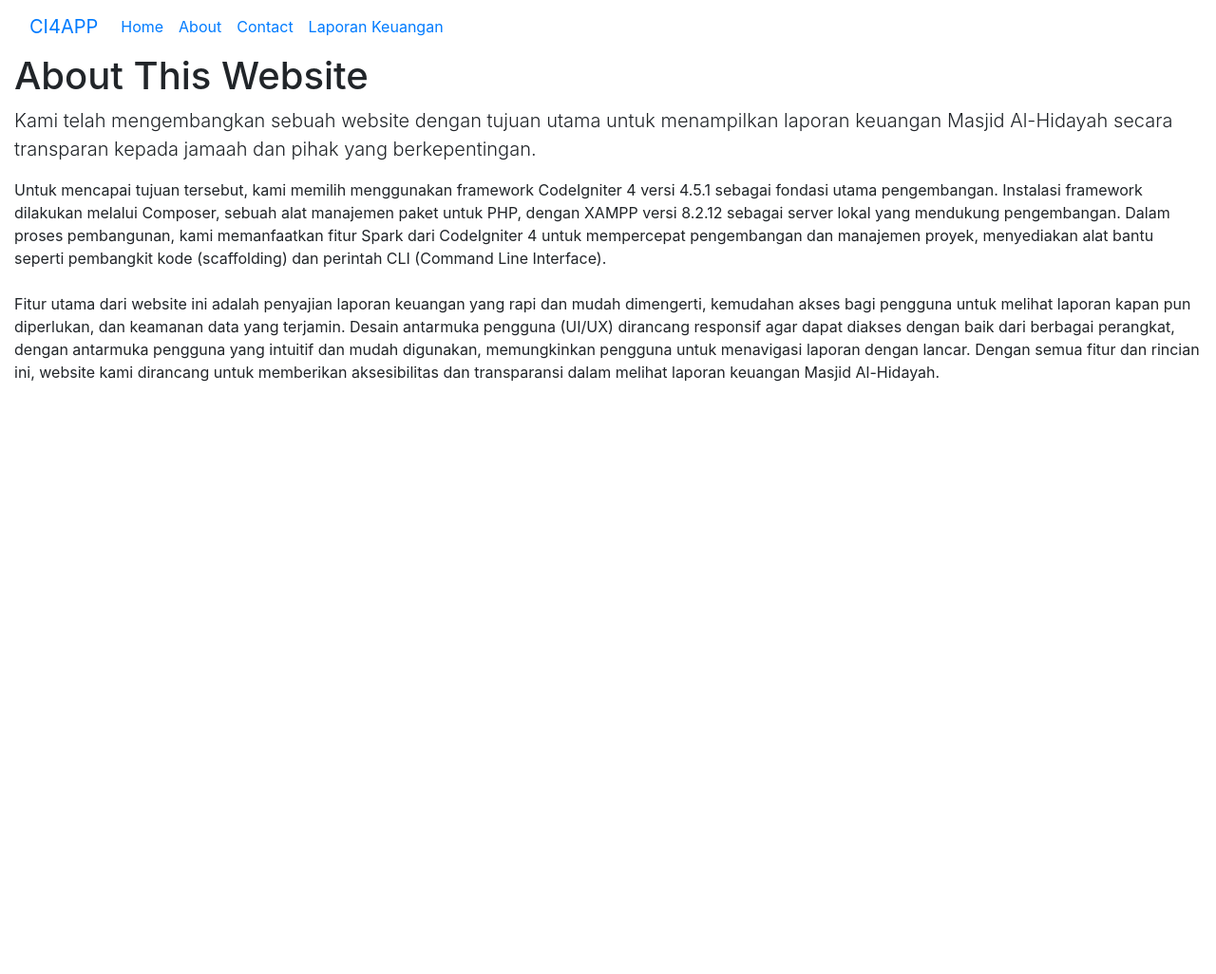
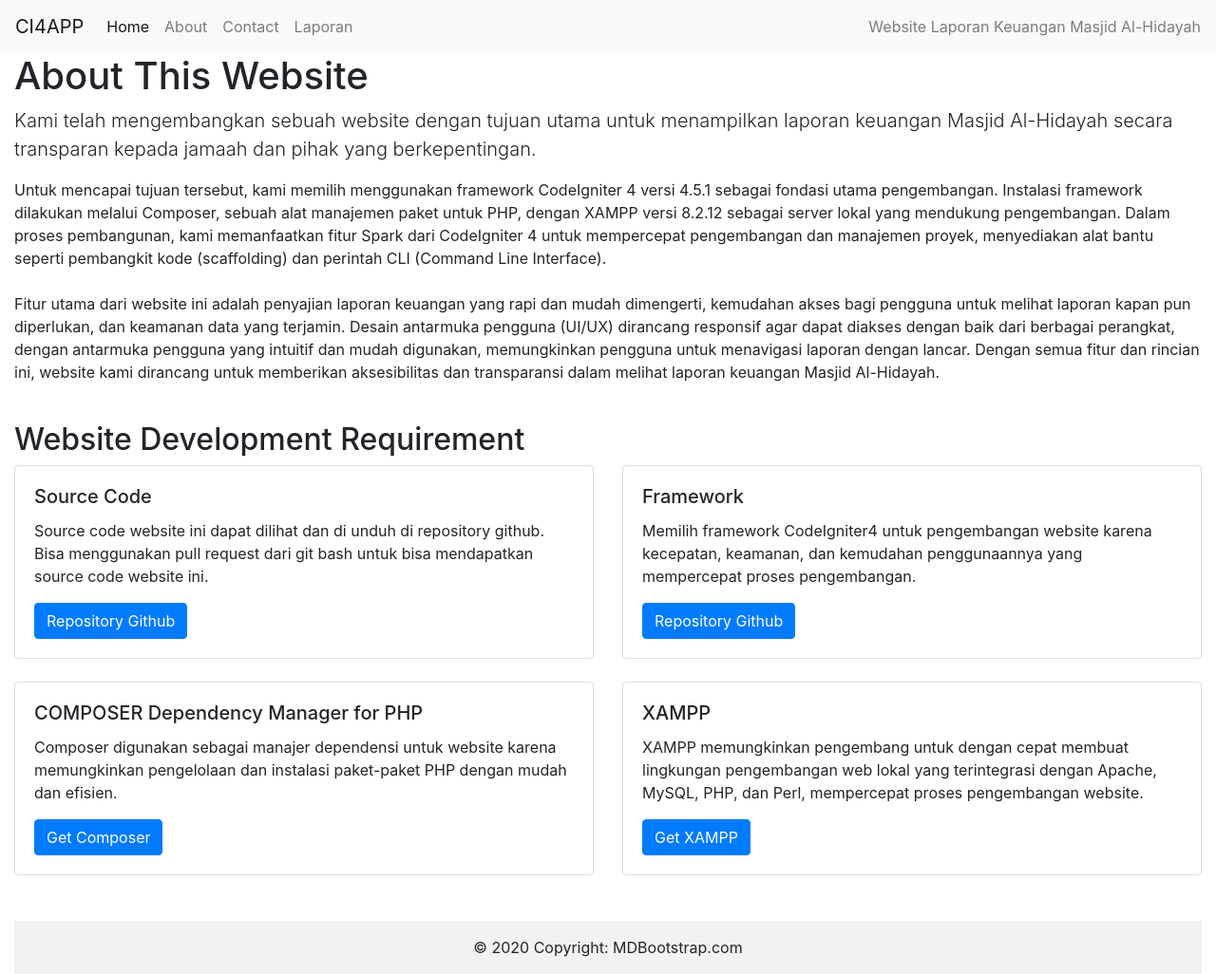
Before and after one commit to ImperFecti/ranMa, a CodeIgniter 4 app: the page made by app/Views/pages/about.php in a window 1280 px wide. Shown: the whole page at 95% size. Before the commit the page ends 402 px from the top, so only its background shows below. Run offline with PHP 8.4 and a stand-in for CodeIgniter, Linux system fonts and the light colour scheme; the template is opened without the code that fills it, so the values that code supplies are empty; some libraries are stand-ins or nearby versions.

Commit message:
Edit navbar and about page

```diff
--- a/app/Views/layout/navbar.php
+++ b/app/Views/layout/navbar.php
@@ -1,16 +1,25 @@
-<nav class="navbar navbar-expand-lg bg-body-tertiary">
-    <div class="container-fluid">
-        <a class="navbar-brand" href="/codeigniter">CI4APP</a>
-        <button class="navbar-toggler" type="button" data-bs-toggle="collapse" data-bs-target="#navbarNavAltMarkup" aria-controls="navbarNavAltMarkup" aria-expanded="false" aria-label="Toggle navigation">
-            <span class="navbar-toggler-icon"></span>
-        </button>
-        <div class="collapse navbar-collapse" id="navbarNavAltMarkup">
-            <div class="navbar-nav">
-                <a class="nav-link active" aria-current="page" href="/">Home</a>
+<nav class="navbar navbar-expand-lg navbar-light bg-light">
+    <a class="navbar-brand" href="/codeigniter">CI4APP</a>
+    <button class="navbar-toggler" type="button" data-toggle="collapse" data-target="#navbarText" aria-controls="navbarText" aria-expanded="false" aria-label="Toggle navigation">
+        <span class="navbar-toggler-icon"></span>
+    </button>
+    <div class="collapse navbar-collapse" id="navbarText">
+        <ul class="navbar-nav mr-auto">
+            <li class="nav-item active">
+                <a class="nav-link" href="/">Home <span class="sr-only">(current)</span></a>
+            </li>
+            <li class="nav-item">
                 <a class="nav-link" href="/about">About</a>
+            </li>
+            <li class="nav-item">
                 <a class="nav-link" href="/contact">Contact</a>
-                <a class="nav-link" href="/laporan">Laporan Keuangan</a>
-            </div>
-        </div>
+            </li>
+            <li class="nav-item">
+                <a class="nav-link" href="/laporan">Laporan</a>
+            </li>
+        </ul>
+        <span class="navbar-text">
+            Website Laporan Keuangan Masjid Al-Hidayah
+        </span>
     </div>
 </nav>
--- a/app/Views/layout/template.php
+++ b/app/Views/layout/template.php
@@ -32,6 +32,20 @@
     <script src="https://cdn.jsdelivr.net/npm/popper.js@1.16.1/dist/umd/popper.min.js" integrity="sha384-9/reFTGAW83EW2RDu2S0VKaIzap3H66lZH81PoYlFhbGU+6BZp6G7niu735Sk7lN" crossorigin="anonymous"></script>
     <script src="https://cdn.jsdelivr.net/npm/bootstrap@4.5.3/dist/js/bootstrap.min.js" integrity="sha384-w1Q4orYjBQndcko6MimVbzY0tgp4pWB4lZ7lr30WKz0vr/aWKhXdBNmNb5D92v7s" crossorigin="anonymous"></script>
     -->
+
+    <footer class="bg-body-tertiary text-center">
+        <!-- Grid container -->
+        <div class="container p-4"></div>
+        <!-- Grid container -->
+
+        <!-- Copyright -->
+        <div class="text-center p-3" style="background-color: rgba(0, 0, 0, 0.05);">
+            © 2020 Copyright:
+            <a class="text-body" href="https://mdbootstrap.com/">MDBootstrap.com</a>
+        </div>
+        <!-- Copyright -->
+    </footer>
+
 </body>
 
 </html>
--- a/app/Views/pages/about.php
+++ b/app/Views/pages/about.php
@@ -15,5 +15,47 @@
             </p>
         </div>
     </div>
-</div>
-<?= $this->endSection(); ?>
+    <br>
+    <h2>Website Development Requirement</h2>
+    <div class="row">
+        <div class="col-sm-6">
+            <div class="card">
+                <div class="card-body">
+                    <h5 class="card-title">Source Code</h5>
+                    <p class="card-text">Source code website ini dapat dilihat dan di unduh di repository github. Bisa menggunakan pull request dari git bash untuk bisa mendapatkan source code website ini.</p>
+                    <a href="https://github.com/ImperFecti/ci4" class="btn btn-primary">Repository Github</a>
+                </div>
+            </div>
+        </div>
+        <div class="col-sm-6">
+            <div class="card">
+                <div class="card-body">
+                    <h5 class="card-title">Framework</h5>
+                    <p class="card-text">Memilih framework CodeIgniter4 untuk pengembangan website karena kecepatan, keamanan, dan kemudahan penggunaannya yang mempercepat proses pengembangan.</p>
+                    <a href="https://github.com/codeigniter4/CodeIgniter4" class="btn btn-primary">Repository Github</a>
+                </div>
+            </div>
+        </div>
+    </div>
+    <br>
+    <div class="row">
+        <div class="col-sm-6">
+            <div class="card">
+                <div class="card-body">
+                    <h5 class="card-title">COMPOSER Dependency Manager for PHP</h5>
+                    <p class="card-text">Composer digunakan sebagai manajer dependensi untuk website karena memungkinkan pengelolaan dan instalasi paket-paket PHP dengan mudah dan efisien.</p>
+                    <a href="https://getcomposer.org/" class="btn btn-primary">Get Composer</a>
+                </div>
+            </div>
+        </div>
+        <div class="col-sm-6">
+            <div class="card">
+                <div class="card-body">
+                    <h5 class="card-title">XAMPP</h5>
+                    <p class="card-text">XAMPP memungkinkan pengembang untuk dengan cepat membuat lingkungan pengembangan web lokal yang terintegrasi dengan Apache, MySQL, PHP, dan Perl, mempercepat proses pengembangan website.</p>
+                    <a href="https://www.apachefriends.org/" class="btn btn-primary">Get XAMPP</a>
+                </div>
+            </div>
+        </div>
+    </div>
+    <?= $this->endSection(); ?>
```
Also changed, not shown: public/img/codeigniter4.png (added), public/img/composer.png (added), public/img/github.jpeg (added), public/img/naruto.jpg (deleted), public/img/onepiece.jpg (deleted), public/img/xampp.jpeg (added).
